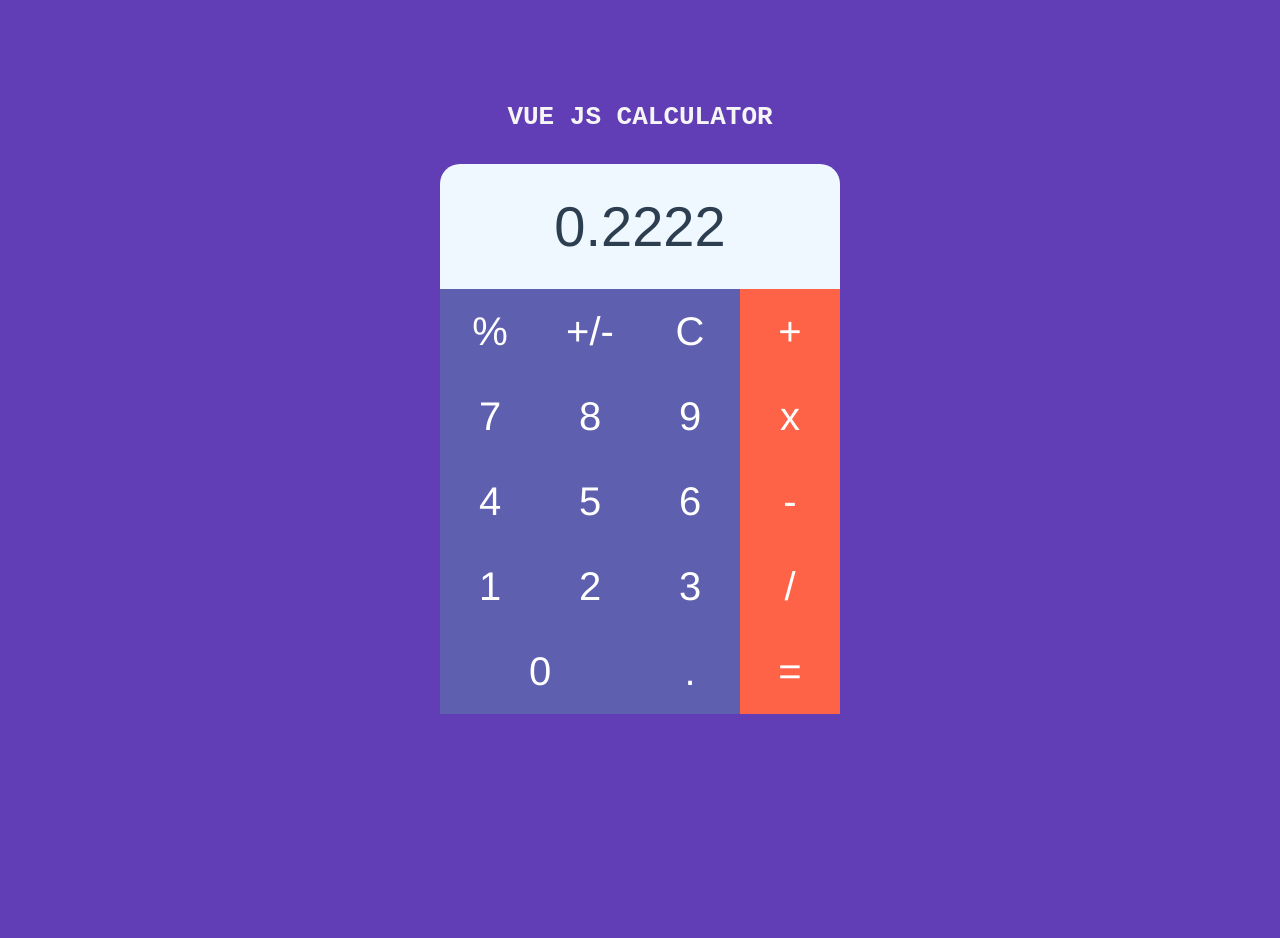
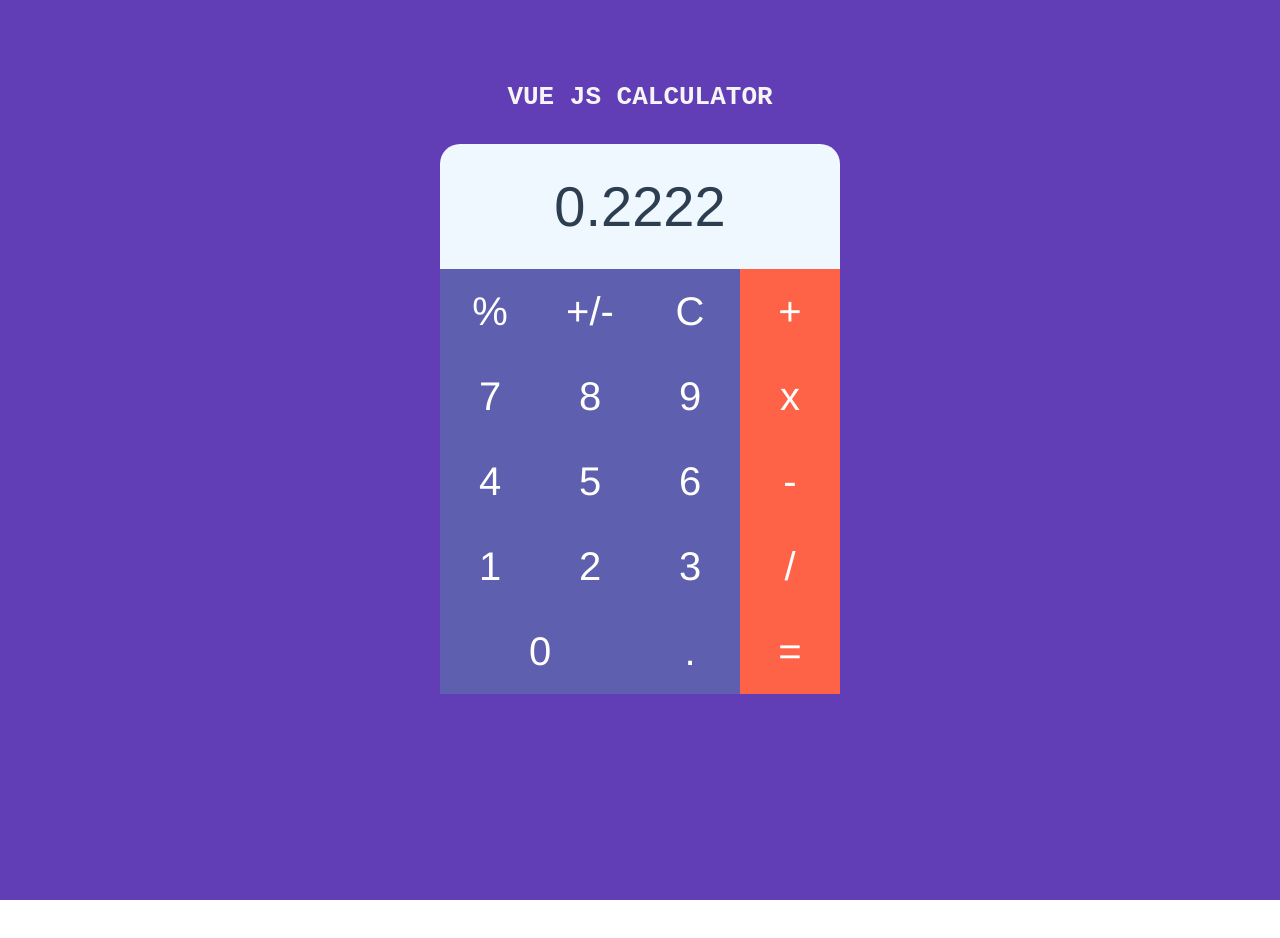
Before and after one commit to Obaayaa-1988/VueJS-Calculator, a Vue app: page / in a window 1280 px wide. After the commit the page ends 900 px from the top, so only its background shows below. Built offline with nearby package versions, Linux system fonts and the light colour scheme.

Commit message:
reduced header padding

```diff
--- a/src/components/CalculatorApp.vue
+++ b/src/components/CalculatorApp.vue
@@ -55,7 +55,7 @@ export default {
 .main-bg{
   background-color: rgb(98, 62, 182);
   height: 100vh;
-  padding: 70px;
+  padding: 50px;
 
 }
 
```
